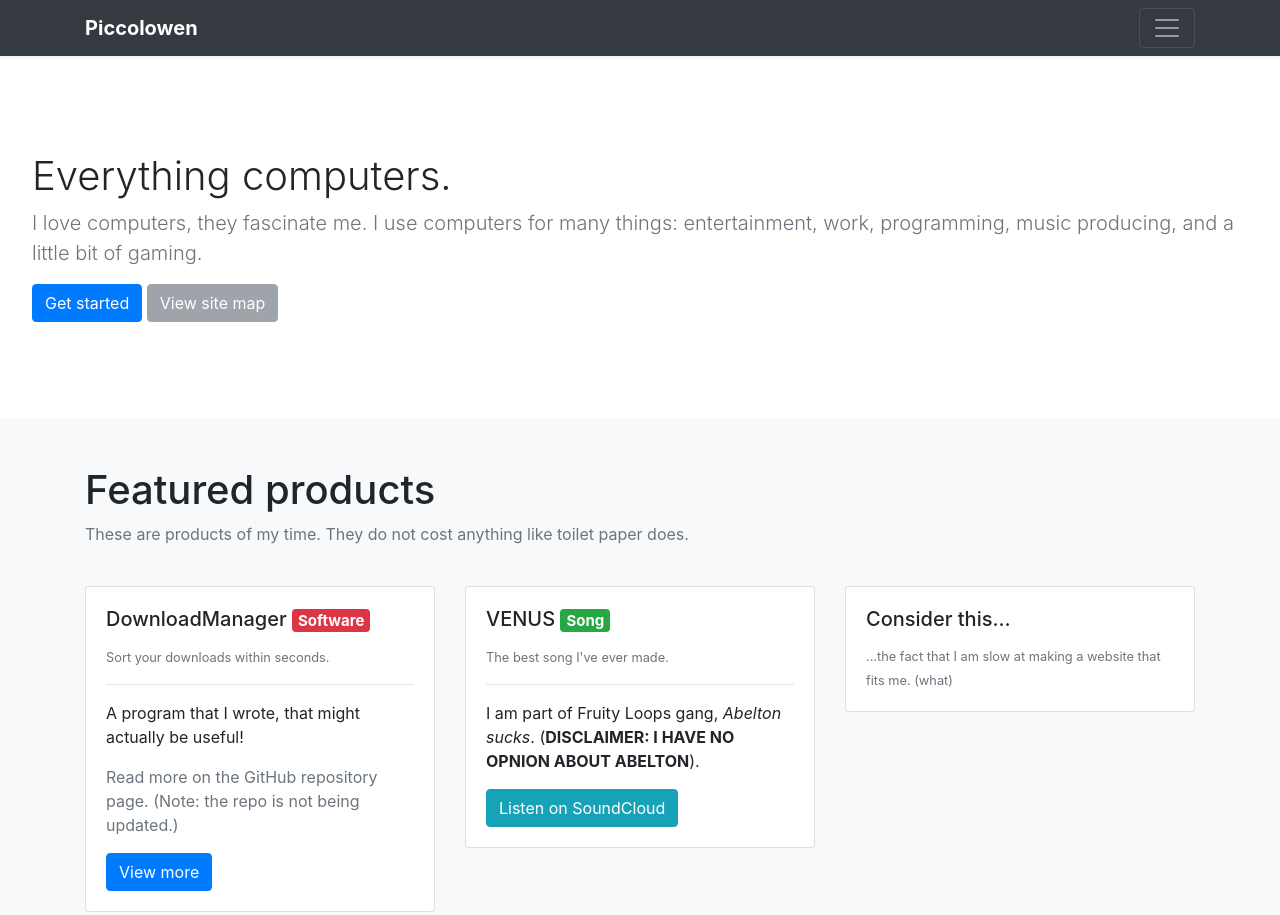
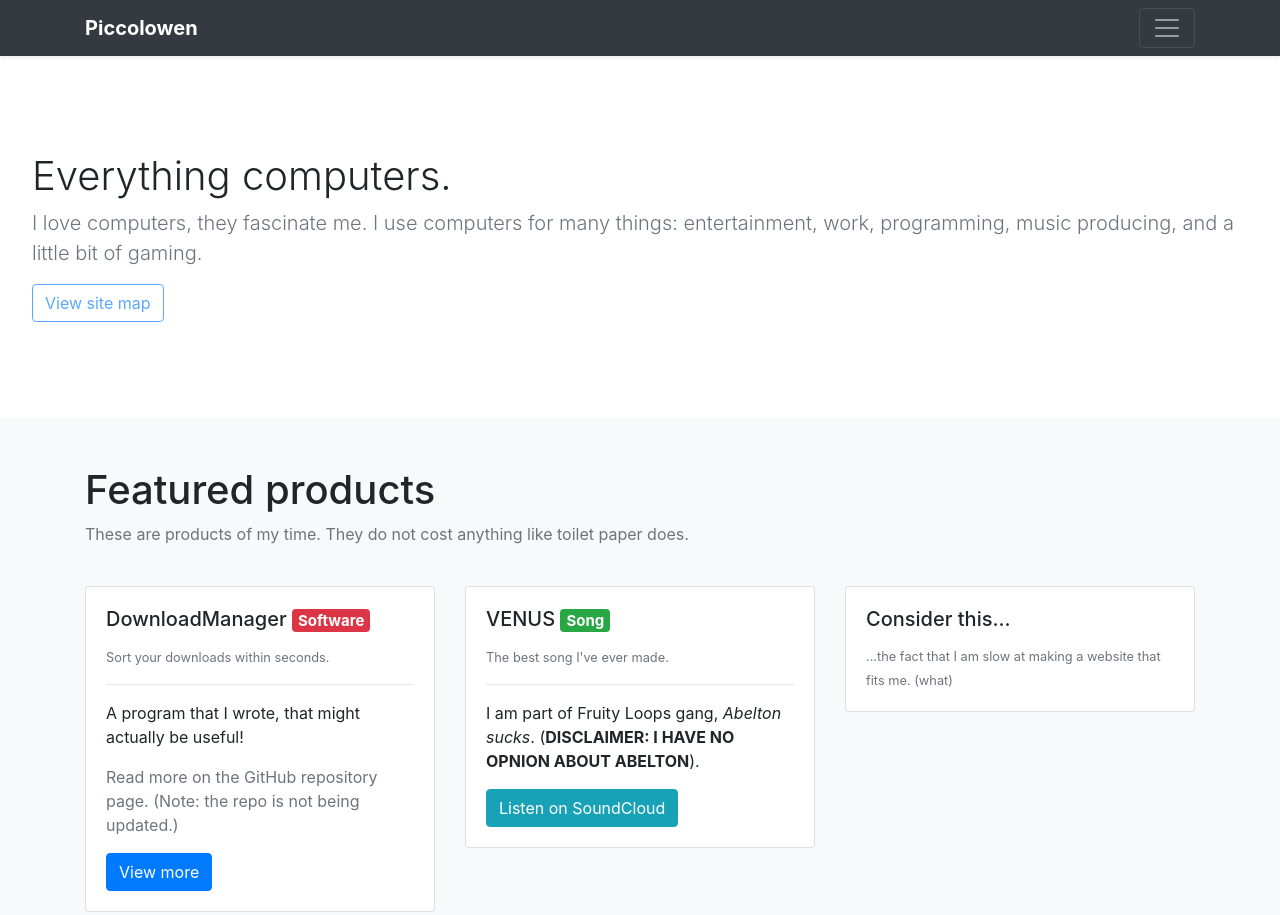
Before and after one commit to cmexdev/cmexdev.github.io, a plain HTML site: page index.html in a window 1280 px wide. Shown: the top 915 px of the page. Drawn offline with nearby package versions, Linux system fonts and the light colour scheme.

Commit message:
remove button

```diff
--- a/index.html
+++ b/index.html
@@ -119,8 +119,7 @@
                 <p class="lead text-muted">I love computers, they fascinate me. I use computers for many things:
                     entertainment, work, programming, music producing, and a little bit of gaming.</p>
                 <p>
-                    <a href="#" class="btn btn-primary">Get started</a>
-                    <a href="#" class="btn btn-secondary disabled">View site map</a>
+                    <a href="#" class="btn btn-outline-primary disabled">View site map</a>
                 </p>
 </div>
         </div>
```
